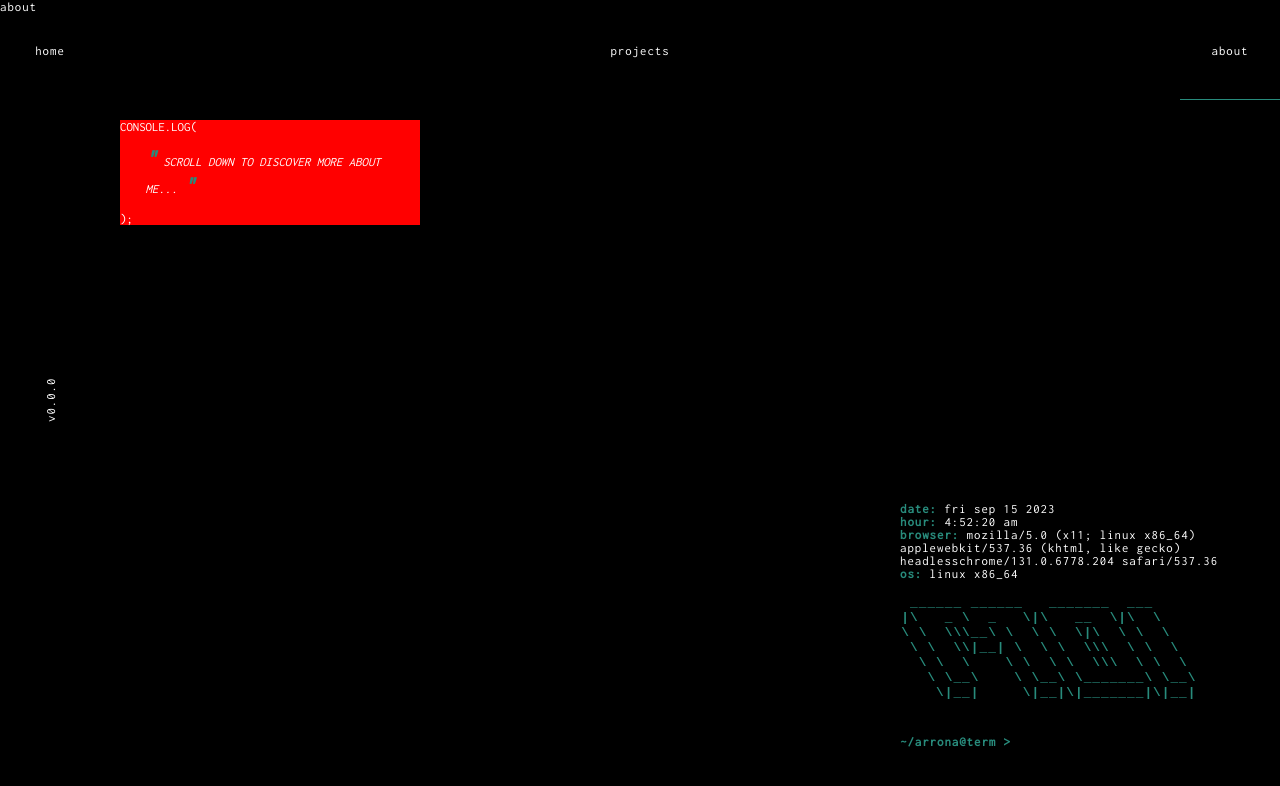
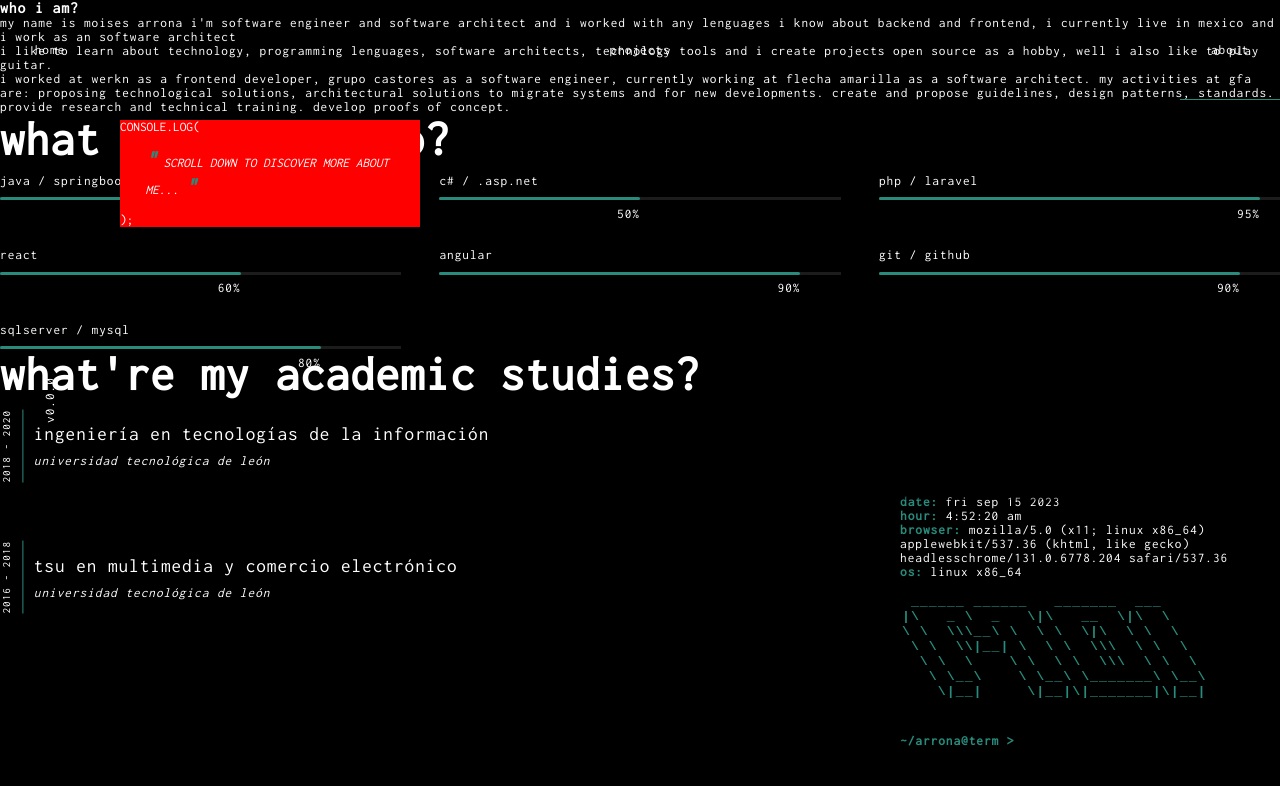
Before and after one commit to moisesarrona/moisesarrona.com, a React (Vite) app: page /about in a window 1280 px wide. Shown: the top 786 px of the page. Built offline with nearby package versions, Linux system fonts and the light colour scheme.

Commit message:
Add About

```diff
--- a/src/app/landing/About.jsx
+++ b/src/app/landing/About.jsx
@@ -1,8 +1,115 @@
 import React from 'react'
+
+const INFO = [
+  "My name is Moises Arrona I'm Software Engineer and Software Architect and I worked with any lenguages I know about BackEnd and FrontEnd, I currently live in Mexico and I work as an Software Architect",
+  "I like to learn about technology, programming lenguages, software architects, technology tools and I create projects open source as a hobby, well I also like to play guitar.",
+  "I worked at Werkn as a Frontend Developer, Grupo Castores as a Software Engineer, currently working at Flecha Amarilla as a Software Architect. My activities at GFA are: proposing technological solutions, architectural solutions to migrate systems and for new developments. Create and Propose guidelines, design patterns, standards. Provide research and technical training. Develop proofs of concept."
+]
+
+const SKILLS = [
+  {
+    name: "Java / SpringBoot",
+    percennt: "90%"
+  },
+  {
+    name: "C# / .ASP.NET",
+    percennt: "50%"
+  },
+  {
+    name: "PHP / Laravel",
+    percennt: "95%"
+  },
+  {
+    name: "React",
+    percennt: "60%"
+  },
+  {
+    name: "Angular",
+    percennt: "90%"
+  },
+  {
+    name: "Git / GitHub",
+    percennt: "90%"
+  },
+  {
+    name: "SQLServer / MySql",
+    percennt: "80%"
+  }
+]
+
+const STUDIES = [
+  {
+    id: 1,
+    academy: "Universidad Tecnológica de León",
+    // period: "Sept 2016 - Ago 2018",
+    period: "2016 - 2018",
+    title: "TSU en Multimedia y Comercio Electrónico"
+  },
+  {
+    id: 2,
+    academy: "Universidad Tecnológica de León",
+    // period: "Sept 2018 - Abr 2020",
+    period: "2018 - 2020",
+    title: "Ingeniería en Tecnologías de la Información"
+  },
+]
 
 const About = () => {
   return (
-    <div>About</div>
+    <section>
+      <div className='content__about'>
+        <article>
+          <h1>Who I am?</h1>
+          {
+            INFO.map((item, index) => {
+              return (
+                <p key={ index }>{ item }</p>
+              )
+            })
+          }
+        </article>
+
+        <article>
+          <h2>What do i know do?</h2>
+          <div className='grid'>
+            {
+              SKILLS.map((item, index) => {
+                return(
+                  <div className='skill' key={ index }>
+                    <div className='skill__name'>{ item.name }</div>
+                    <div className='skill__line'>
+                      <div className='skill__color' style={{ width: item.percennt }}>
+                        <span className='skill__percent'>{ item.percennt }</span>
+                      </div>
+                    </div>
+                  </div>
+                )
+              })
+            }
+          </div>
+        </article>
+
+        <article>
+          <h2>What're my academic studies?</h2>
+          <div className="grid">
+            {
+              STUDIES.reverse().map((item, index) => {
+                return (
+                  <div className='card col--2' key={ index }>
+                    <div className='card__body'>
+                      <div className='card__title'>{ item.title }</div>
+                      <div className='card__subtitle'>{ item.academy }</div>
+                    </div>
+                    <div className='card__banner'>{ item.period }</div>
+                  </div>
+                )
+              })
+            }
+          </div>
+        </article>
+      </div>
+    </section>
+
   )
 }
 
--- a/src/assets/css/style.css
+++ b/src/assets/css/style.css
@@ -6,13 +6,19 @@
 
     /* fonts */
     --font_small: 0.7rem;
-    --font_normal: 0.8rem;
+    --font_normal: 0.83rem;
+    --font_big: 1.2rem;
 
     /* colors */
     --color_black: #000000;
     --color_white: #ffffff;
-    --color_dark: #0b0b0b;
+    --color_dark: #1d1c1c;
     --color_green: #288b7c;
+
+    /* utilities */
+    --radius_normal: 0.85rem;
+    --padding_top: 0.65rem 0rem;
+    --padding: 0.65rem;
 }
 
 
@@ -65,12 +71,39 @@ h2 {
     height: var(--height_total);
     position: relative;
     overflow: hidden;
+.content__about {
+    position: relative;
+    width: 55vw;
+    margin-top: calc(var(--h-w_base) * 3);
+    margin-right: var(--h-w_base);
+    margin-left: auto;
+}
 }
 
 .grid {
-    width: calc(100% - var(--h-w_base) * 4);
-    margin: auto;
-    margin-top: 15rem;
+    display: grid;
+    grid-template-columns: repeat(3, 1fr);
+    gap: 2.4rem;
+
+    & .col--3 {
+        grid-column: span 3;
+    }
+
+    & .col--2 {
+        grid-column: span 2;
+    }
+
+    & .col--1 {
+        grid-column: span 1;
+    }
+
+    & .col--left {
+        grid-column: 1/3;
+    }
+
+    & .col--right {
+        grid-column: 4/2;
+    }
 }
 
 
@@ -257,6 +290,76 @@ header {
 }
 
 
+/* --- SKILSS --- */
+.skill {
+    position: relative;
+    font-family: Inconsolata;
+    text-transform: lowercase;
+
+    & .skill__name {
+        margin: 0.6rem 0rem;
+    }
+
+    & .skill__line {
+        position: relative;
+        width: 100%;
+        background-color: var(--color_dark);
+        height: 3px;
+
+        & .skill__color {
+            position: absolute;
+            top: 0;
+            left: 0;
+            height: 100%;
+            background-color: var(--color_green);
+            border-radius: var(--radius_normal);
+        }
+
+        & .skill__percent {
+            position: absolute;
+            top: 0;
+            right: 0;
+            margin: 0.6rem 0rem;
+        }
+    }
+}
+
+
+/* --- CARD --- */
+.card {
+    position: relative;
+    display: flex;
+    padding: var(--padding_top);
+
+    & .card__banner {
+        order: 1;
+        left: 0;
+        writing-mode: vertical-rl;
+        transform: rotate(180deg);
+        font-size: var(--font_small);
+        border-left: 1px solid var(--color_green);
+        padding-left: var(--padding);
+    }
+
+    & .card__body {
+        order: 2;
+        padding-left: var(--padding);
+        display: flex;
+        flex-direction: column;
+        justify-content: center;
+
+        & .card__title {
+            font-size: var(--font_big);
+            margin-bottom: 0.6rem;
+        }
+
+        & .card__subtitle {
+            font-style: italic;
+        }
+    }
+}
+
+
 /* --- HOME --- */
 .home__title {
     position: absolute;
```
